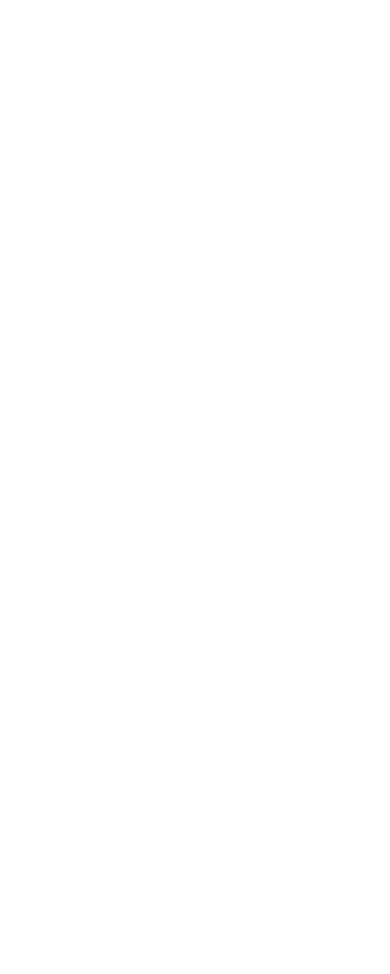
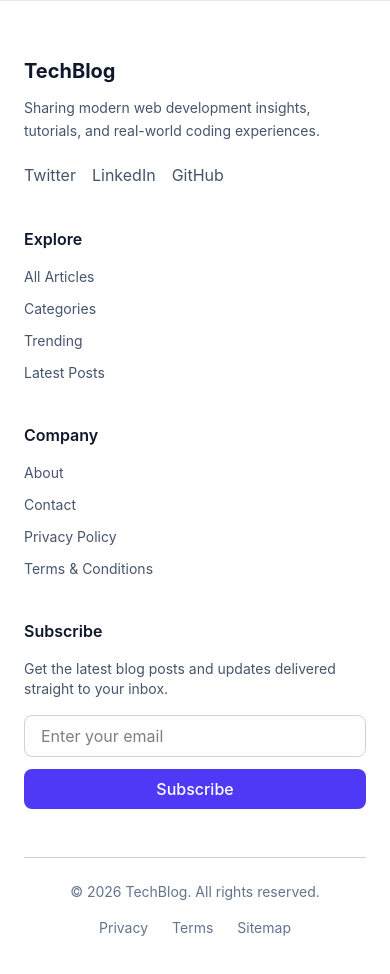
Before and after one commit to Aashishh05/Blog-Project, a React (Vite) app in the folder frontend/: page /footer in a window 390 px wide. Before the commit this address had no page. Shown: the top 974 px of the page. Before the commit the page ends 844 px from the top, so only its background shows below. Built offline with nearby package versions, Linux system fonts and the light colour scheme.

Commit message:
implemented responsive footer design

```diff
--- a/frontend/src/App.jsx
+++ b/frontend/src/App.jsx
@@ -11,6 +11,7 @@
 import AddCategories from "./Pages/Admin/AddCategories";
 import AdminBlogs from "./Pages/Admin/AdminBlogs";
 import Blogs from "./Pages/Blogs";
+import Footer from "./Components/Footer";
 const App = () => {
   return (
     <div>
@@ -30,6 +31,7 @@
 
         <Route element={<MainLayout />} />
         <Route path="/navbar" element={<Navbar />} />
+        <Route path="/footer" element={<Footer />} />
       </Routes>
     </div>
   );
--- /dev/null
+++ b/frontend/src/Components/Footer.jsx
@@ -0,0 +1,160 @@
+import React from "react";
+import { Link } from "react-router-dom";
+
+const Footer = () => {
+  const handleSubscribe = (e) => {
+    e.preventDefault();
+    alert("Subscription feature coming soon!");
+  };
+
+  return (
+    <footer className="bg-white border-t border-slate-200 px-6 md:px-12 py-14">
+      <div className="max-w-6xl mx-auto">
+        {/* Top Section */}
+        <div className="grid grid-cols-1 md:grid-cols-4 gap-10 mb-12">
+          {/* Brand */}
+          <div>
+            <h2 className="text-xl font-bold text-slate-900">TechBlog</h2>
+            <p className="mt-3 text-sm text-slate-600 leading-relaxed">
+              Sharing modern web development insights, tutorials, and real-world
+              coding experiences.
+            </p>
+
+            {/* Social Links */}
+            <div className="flex gap-4 mt-5 text-slate-600">
+              <a
+                href="https://x.com/_Aashish_10"
+                target="_blank"
+                rel="noopener noreferrer"
+                className="hover:text-indigo-600 transition"
+              >
+                Twitter
+              </a>
+
+              <a
+                href="https://www.linkedin.com/in/aashish-shrestha-32ab14366/"
+                target="_blank"
+                rel="noopener noreferrer"
+                className="hover:text-indigo-600 transition"
+              >
+                LinkedIn
+              </a>
+
+              <a
+                href="https://github.com/Aashishh05"
+                target="_blank"
+                rel="noopener noreferrer"
+                className="hover:text-indigo-600 transition"
+              >
+                GitHub
+              </a>
+            </div>
+          </div>
+
+          {/* Explore */}
+          <div>
+            <h4 className="font-semibold text-slate-900 mb-4">Explore</h4>
+            <ul className="space-y-3 text-sm text-slate-600">
+              <li>
+                <Link to="/blogs" className="hover:text-slate-900">
+                  All Articles
+                </Link>
+              </li>
+              <li>
+                <Link to="/categories" className="hover:text-slate-900">
+                  Categories
+                </Link>
+              </li>
+              <li>
+                <Link to="/trending" className="hover:text-slate-900">
+                  Trending
+                </Link>
+              </li>
+              <li>
+                <Link to="/latest" className="hover:text-slate-900">
+                  Latest Posts
+                </Link>
+              </li>
+            </ul>
+          </div>
+
+          {/* Company */}
+          <div>
+            <h4 className="font-semibold text-slate-900 mb-4">Company</h4>
+            <ul className="space-y-3 text-sm text-slate-600">
+              <li>
+                <Link to="/about" className="hover:text-slate-900">
+                  About
+                </Link>
+              </li>
+              <li>
+                <Link to="/contact" className="hover:text-slate-900">
+                  Contact
+                </Link>
+              </li>
+              <li>
+                <Link to="/privacy" className="hover:text-slate-900">
+                  Privacy Policy
+                </Link>
+              </li>
+              <li>
+                <Link to="/terms" className="hover:text-slate-900">
+                  Terms & Conditions
+                </Link>
+              </li>
+            </ul>
+          </div>
+
+          {/* Newsletter */}
+          <div>
+            <h4 className="font-semibold text-slate-900 mb-4">Subscribe</h4>
+
+            <p className="text-sm text-slate-600 mb-4">
+              Get the latest blog posts and updates delivered straight to your
+              inbox.
+            </p>
+
+            <form onSubmit={handleSubscribe} className="flex flex-col gap-3">
+              <input
+                type="email"
+                placeholder="Enter your email"
+                required
+                className="px-4 py-2 border border-slate-300 rounded-lg focus:outline-none focus:ring-2 focus:ring-indigo-500"
+              />
+
+              <button
+                type="submit"
+                className="bg-indigo-600 text-white py-2 rounded-lg font-medium hover:bg-indigo-700 transition"
+              >
+                Subscribe
+              </button>
+            </form>
+          </div>
+        </div>
+
+        {/* Bottom Section */}
+        <div className="pt-6 border-t border-slate-300 flex flex-col md:flex-row justify-between items-center gap-4">
+          <p className="text-sm text-slate-500 text-center md:text-left">
+            © {new Date().getFullYear()} TechBlog. All rights reserved.
+          </p>
+
+          <div className="flex gap-6 text-sm text-slate-500">
+            <Link to="/privacy" className="hover:text-slate-900">
+              Privacy
+            </Link>
+
+            <Link to="/terms" className="hover:text-slate-900">
+              Terms
+            </Link>
+
+            <Link to="/sitemap" className="hover:text-slate-900">
+              Sitemap
+            </Link>
+          </div>
+        </div>
+      </div>
+    </footer>
+  );
+};
+
+export default Footer;
--- a/frontend/src/Components/MainLayout.jsx
+++ b/frontend/src/Components/MainLayout.jsx
@@ -1,13 +1,17 @@
-import Navbar from './Navbar'
-import { Outlet } from 'react-router-dom'
+import Footer from "./Footer";
+import Navbar from "./Navbar";
+import { Outlet } from "react-router-dom";
 
 const MainLayout = () => {
   return (
-    <div>
-        <Navbar />
+    <div className="min-h-screen flex flex-col">
+      <Navbar />
+      <main className="flex-grow">
         <Outlet />
+      </main>
+      <Footer />
     </div>
-  )
-}
+  );
+};
 
-export default MainLayout
+export default MainLayout;
--- a/frontend/src/Pages/Homepage.jsx
+++ b/frontend/src/Pages/Homepage.jsx
@@ -1,6 +1,7 @@
 import React, { useState } from "react";
 import { Link, useNavigate } from "react-router-dom";
 import Navbar from "../Components/Navbar";
+import Footer from "../Components/Footer";
 
 const Homepage = () => {
   const nav = useNavigate();
@@ -91,7 +92,7 @@
 
           <div className="mt-8 flex flex-col sm:flex-row gap-4">
             <Link
-              to="/blog"
+              to="/blogs"
               className="inline-flex items-center justify-center px-6 py-3 bg-slate-900 text-white font-semibold rounded-lg hover:bg-slate-800 transition-colors"
             >
               Start Reading
@@ -107,10 +108,10 @@
       </section>
 
       {/* Featured Article */}
-      <section className="px-5 md:px-10 py-12 md:py-20 bg-slate-100">
+      <section className="px-5 md:px-10 py-12 md:py-20 bg-slate-200">
         <div className="max-w-5xl mx-auto">
           <div className="mb-8">
-            <span className="text-xs font-semibold text-teal-600 uppercase tracking-widest">
+            <span className="inline-flex items-center px-3 py-1 text-xs font-semibold uppercase tracking-wider rounded-full bg-gradient-to-r from-indigo-900 to-indigo-950 text-white shadow-md">
               Featured
             </span>
           </div>
@@ -186,7 +187,7 @@
                 className="group flex flex-col h-full"
               >
                 {/* Card Container */}
-                <div className="rounded-2xl overflow-hidden bg-white border border-slate-100 transition-all duration-300 group-hover:-translate-y-2 group-hover:shadow-xl">
+                <div className="rounded-2xl overflow-hidden bg-white border border-slate-200 transition-all duration-300 group-hover:-translate-y-2 group-hover:shadow-xl">
                   {/* Image */}
                   <div className="aspect-video relative overflow-hidden">
                     <div className="absolute inset-0 bg-gradient-to-br from-slate-200 to-slate-300 group-hover:scale-110 transition-transform duration-500" />
@@ -262,89 +263,7 @@
       </section>
 
       {/* Footer */}
-     <footer className="bg-white border-t border-slate-200 px-6 md:px-12 py-14">
-  <div className="max-w-6xl mx-auto">
-
-    {/* Top Section */}
-    <div className="grid grid-cols-1 md:grid-cols-4 gap-10 mb-12">
-
-      {/* Brand */}
-      <div>
-        <h2 className="text-xl font-bold text-slate-900">TechBlog</h2>
-        <p className="mt-3 text-sm text-slate-600 leading-relaxed">
-          Sharing modern web development insights, tutorials, and real-world coding experiences.
-        </p>
-
-        {/* Social */}
-        <div className="flex gap-4 mt-5 text-slate-600">
-          <a href="https://x.com/_Aashish_10" className="hover:text-indigo-600 transition">Twitter</a>
-          <a href="https://www.linkedin.com/in/aashish-shrestha-32ab14366/" className="hover:text-indigo-600 transition">LinkedIn</a>
-          <a href="https://github.com/Aashishh05" className="hover:text-indigo-600 transition">GitHub</a>
-        </div>
-      </div>
-
-      {/* Explore */}
-      <div>
-        <h4 className="font-semibold text-slate-900 mb-4">Explore</h4>
-        <ul className="space-y-3 text-sm text-slate-600">
-          <li><Link to="/blogs" className="hover:text-slate-900">All Articles</Link></li>
-          <li><Link to="/categories" className="hover:text-slate-900">Categories</Link></li>
-          <li><Link to="/trending" className="hover:text-slate-900">Trending</Link></li>
-          <li><Link to="/latest" className="hover:text-slate-900">Latest Posts</Link></li>
-        </ul>
-      </div>
-
-      {/* Company */}
-      <div>
-        <h4 className="font-semibold text-slate-900 mb-4">Company</h4>
-        <ul className="space-y-3 text-sm text-slate-600">
-          <li><Link to="/about" className="hover:text-slate-900">About</Link></li>
-          <li><Link to="/contact" className="hover:text-slate-900">Contact</Link></li>
-          <li><Link to="/privacy" className="hover:text-slate-900">Privacy Policy</Link></li>
-          <li><Link to="/terms" className="hover:text-slate-900">Terms</Link></li>
-        </ul>
-      </div>
-
-      {/* Newsletter */}
-      <div>
-        <h4 className="font-semibold text-slate-900 mb-4">Subscribe</h4>
-        <p className="text-sm text-slate-600 mb-4">
-          Get the latest posts delivered straight to your inbox.
-        </p>
-
-        <form className="flex flex-col gap-3">
-          <input
-            type="email"
-            placeholder="Enter your email"
-            className="px-4 py-2 border border-slate-300 rounded-lg focus:outline-none focus:ring-2 focus:ring-indigo-500"
-          />
-          <button
-            type="submit"
-            className="bg-indigo-600 text-white py-2 rounded-lg hover:bg-indigo-700 transition"
-          >
-            Subscribe
-          </button>
-        </form>
-      </div>
-
-    </div>
-
-    {/* Bottom Section */}
-    <div className="pt-6 border-t border-slate-300 flex flex-col md:flex-row justify-between items-center gap-4">
-
-      <p className="text-sm text-slate-500">
-        © {new Date().getFullYear()} TechBlog. All rights reserved.
-      </p>
-
-      <div className="flex gap-6 text-sm text-slate-500">
-        <Link to="/privacy" className="hover:text-slate-900">Privacy</Link>
-        <Link to="/terms" className="hover:text-slate-900">Terms</Link>
-        <Link to="/sitemap" className="hover:text-slate-900">Sitemap</Link>
-      </div>
-
-    </div>
-  </div>
-</footer>
+     <Footer />
     </div>
   );
 };
```
